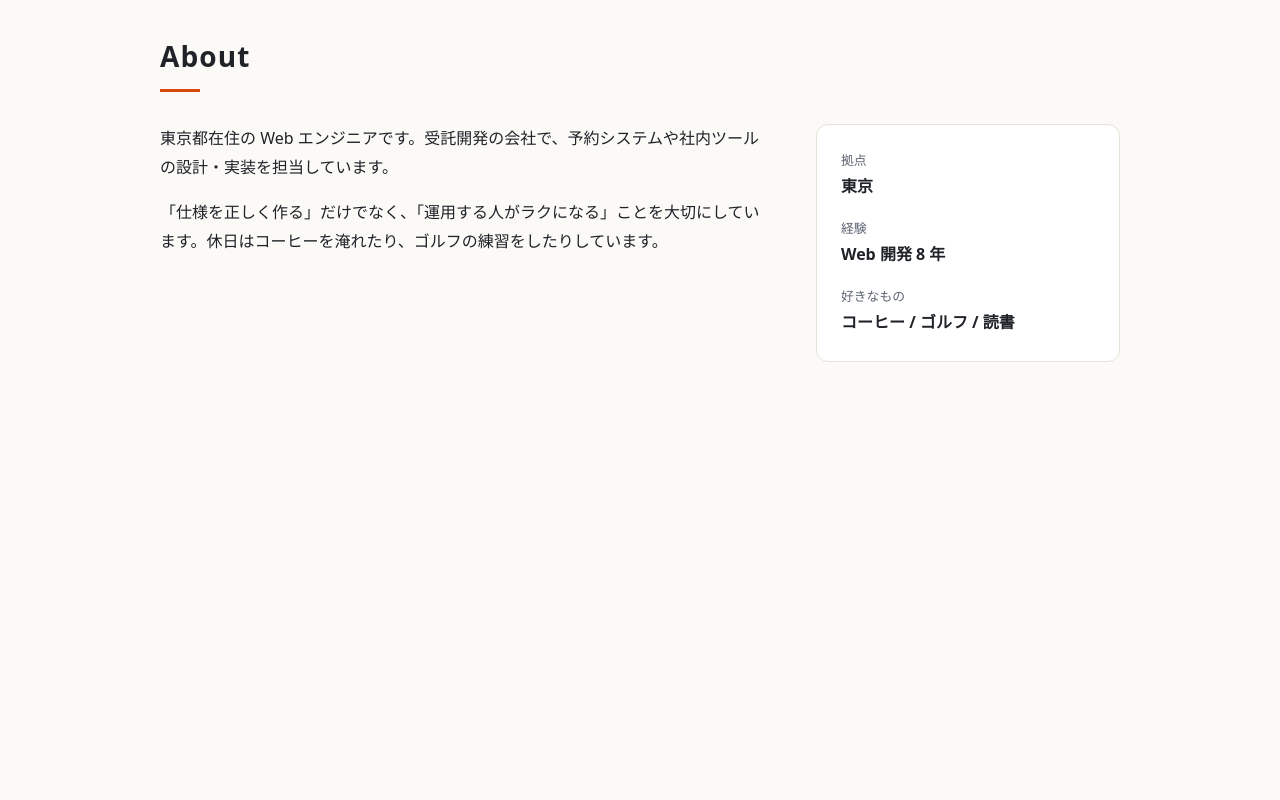
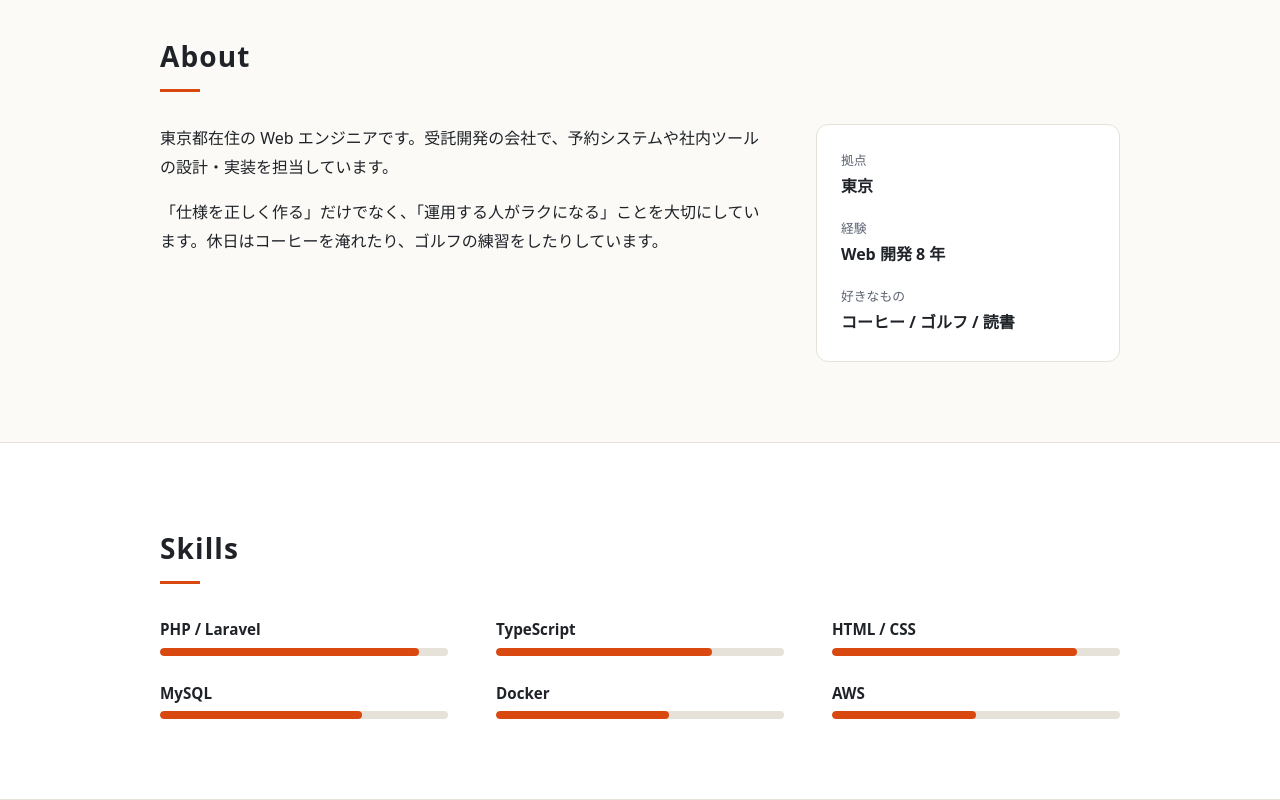
Before and after one commit to maaji-co-jp/yatsumonji-git-lesson, a website: page index.html in a window 1280 px wide. Shown: the part 615-1415 px from the top of the page. Before the commit the page ends 1057 px from the top, so only its background shows below. Drawn offline with Linux system fonts and the light colour scheme.

Commit message:
add: Skills セクションを追加
Co-Authored-By: Claude Opus 5.5 <noreply@anthropic.com>

```diff
--- a/css/style.css
+++ b/css/style.css
@@ -201,3 +201,40 @@ a {
   margin: 0;
   font-weight: 700;
 }
+
+.section--alt {
+  background: var(--color-surface);
+  border-block: 1px solid var(--color-border);
+}
+
+.skills {
+  display: grid;
+  grid-template-columns: repeat(auto-fill, minmax(260px, 1fr));
+  gap: calc(var(--space) * 1.5) calc(var(--space) * 3);
+  margin: 0;
+  padding: 0;
+  list-style: none;
+}
+
+.skill__name {
+  display: block;
+  margin-bottom: 0.25rem;
+  font-weight: 700;
+  font-size: 0.95rem;
+}
+
+.skill__bar {
+  display: block;
+  height: 8px;
+  border-radius: 999px;
+  background: var(--color-border);
+  overflow: hidden;
+}
+
+.skill__bar > span {
+  display: block;
+  width: var(--level);
+  height: 100%;
+  border-radius: inherit;
+  background: var(--color-accent);
+}
--- a/index.html
+++ b/index.html
@@ -67,6 +67,37 @@
           </div>
         </div>
       </section>
+      <section class="section section--alt" id="skills">
+        <div class="container">
+          <h2 class="section__title">Skills</h2>
+          <ul class="skills">
+            <li class="skill">
+              <span class="skill__name">PHP / Laravel</span
+              ><span class="skill__bar"><span style="--level: 90%"></span></span>
+            </li>
+            <li class="skill">
+              <span class="skill__name">TypeScript</span
+              ><span class="skill__bar"><span style="--level: 75%"></span></span>
+            </li>
+            <li class="skill">
+              <span class="skill__name">HTML / CSS</span
+              ><span class="skill__bar"><span style="--level: 85%"></span></span>
+            </li>
+            <li class="skill">
+              <span class="skill__name">MySQL</span
+              ><span class="skill__bar"><span style="--level: 70%"></span></span>
+            </li>
+            <li class="skill">
+              <span class="skill__name">Docker</span
+              ><span class="skill__bar"><span style="--level: 60%"></span></span>
+            </li>
+            <li class="skill">
+              <span class="skill__name">AWS</span
+              ><span class="skill__bar"><span style="--level: 50%"></span></span>
+            </li>
+          </ul>
+        </div>
+      </section>
     </main>
   </body>
 </html>
```
